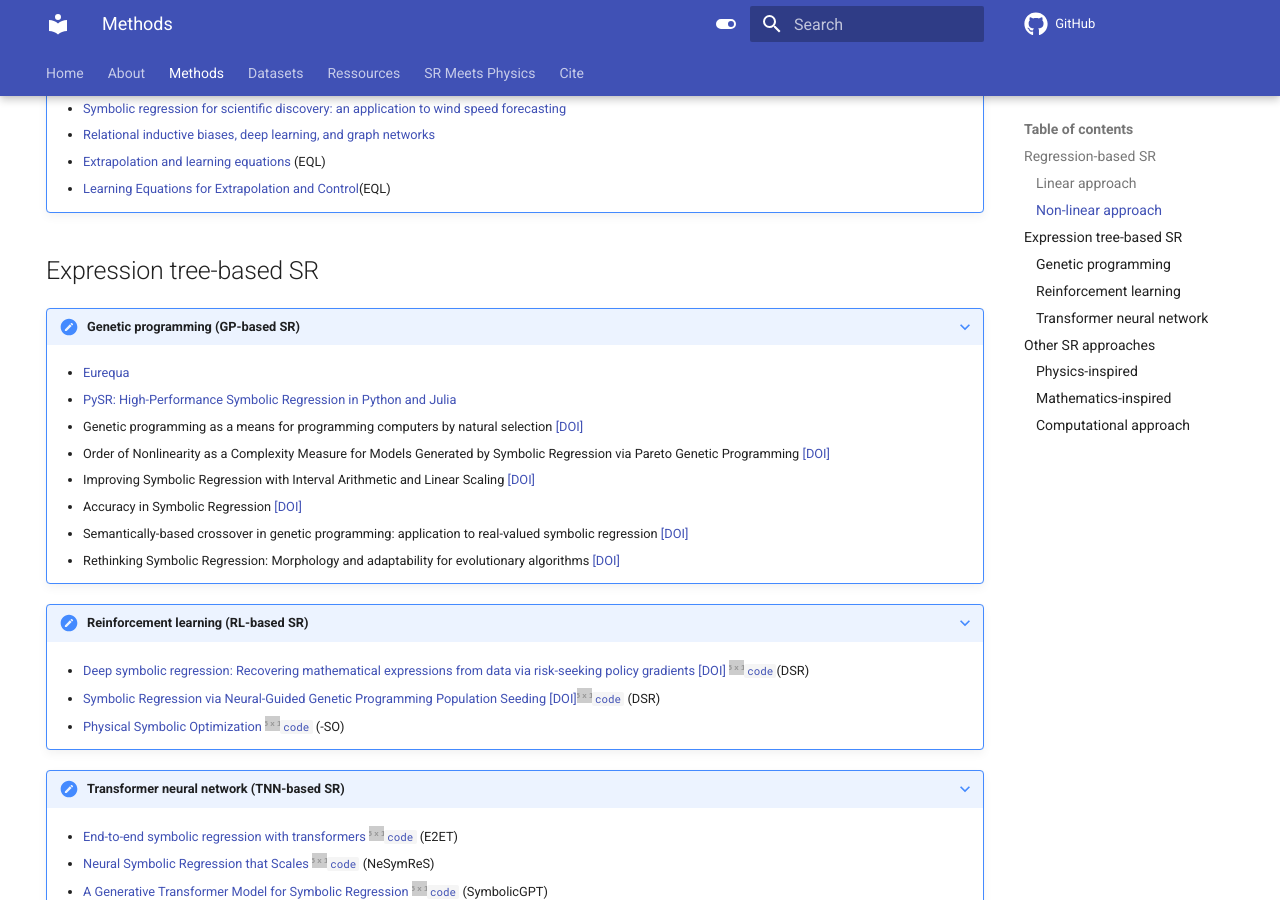
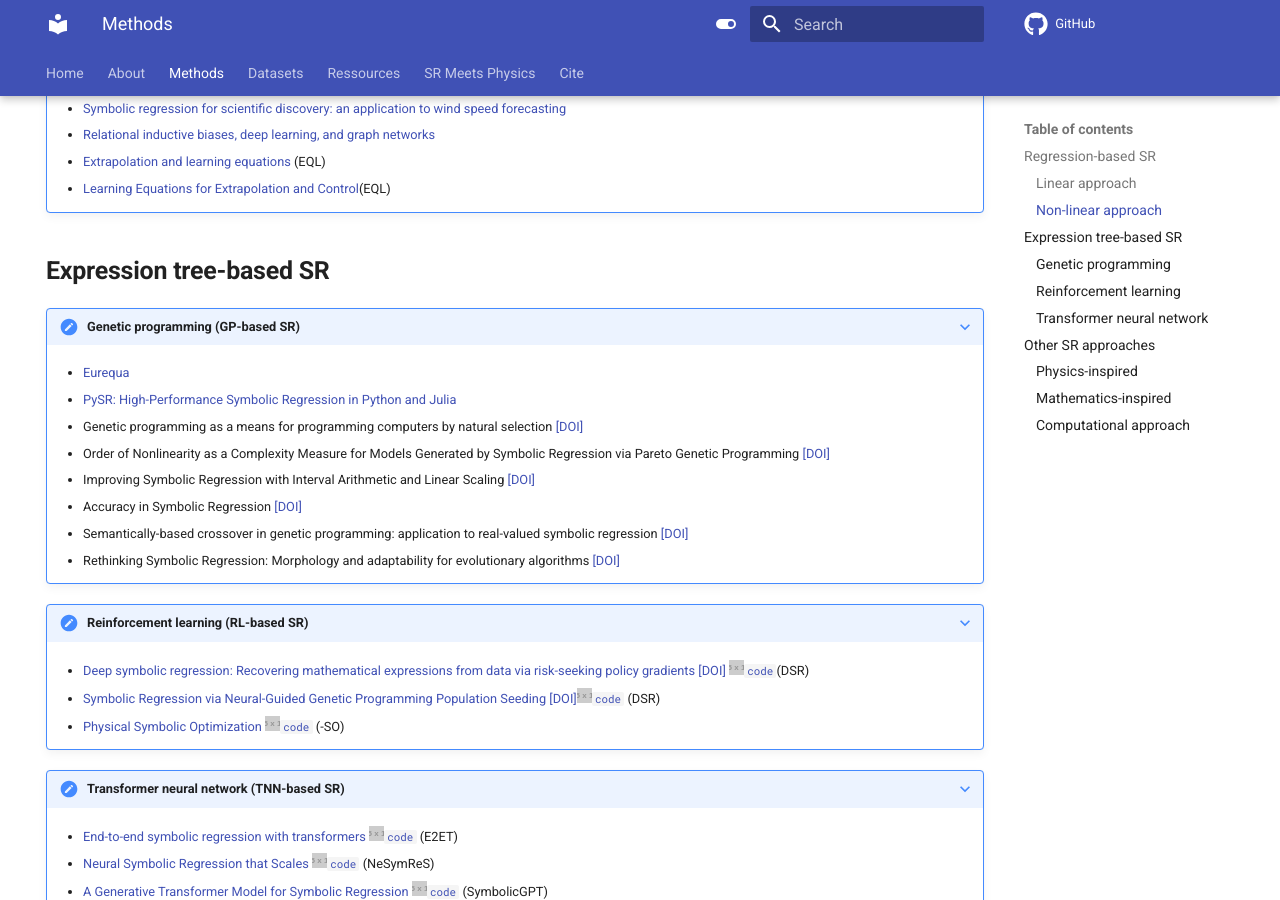
Before and after one commit to nmakke/SR-LivingReview, an MkDocs documentation site: the page built from docs/methods.md, in a window 1280 px wide and 900 px high, scrolled down 549 px. Built offline with MkDocs 1.6.1 and Material for MkDocs 9.7.7, drawn with Linux system fonts in a browser that asks for light colours; formulas are drawn with MathJax 3; comment, search, counter and statistics services are not loaded.

```diff
--- a/docs/methods.md
+++ b/docs/methods.md
@@ -43,7 +43,7 @@ SR methods are listed for each category.
     * [Extrapolation and learning equations](https://arxiv.org/pdf/1610.02995.pdf) (EQL)
     * [Learning Equations for Extrapolation and Control](http://proceedings.mlr.press/v80/sahoo18a/sahoo18a.pdf)(EQL$_\div$)
 
-## Expression tree-based SR
+## **Expression tree-based SR**
 
 ???+ note "Genetic programming (GP-based SR)"
     <div class="meta_for_parser tablespecs"
@@ -86,7 +86,7 @@ SR methods are listed for each category.
     * [ODEFormer: Symbolic regression of dynamical systems with transformer](https://arxiv.org/pdf/2310.05573.pdf) [[DOI]](https://openreview.net/pdf?id=TzoHLiGVMo)[![#c5f015](https://via.placeholder.com/15/c5f015/000000?text=+)`code`](https://github.com/sdascoli/odeformer) (ODEFormer)
 
 
-## Other SR approaches
+## **Other SR approaches**
 
 ???+ note "Physics-inspired"
     <div class="meta_for_parser tablespecs"
```
